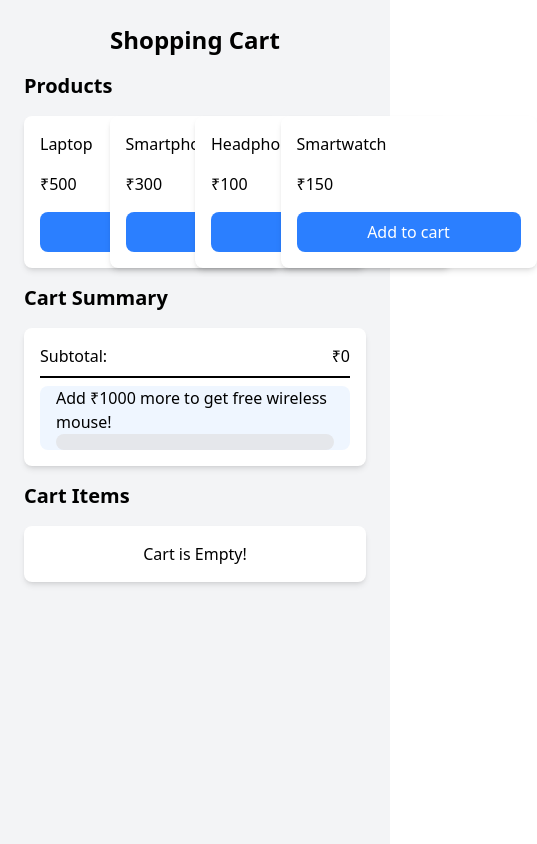
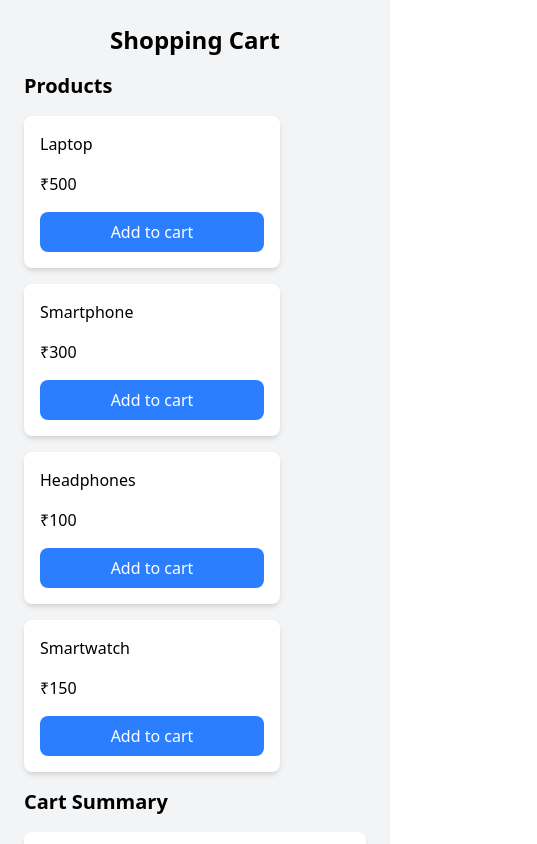
Before and after one commit to sudarshps/shoppingcart, a React (Vite) app: page / in a window 390 px wide. Shown: the top 844 px of the page, 537 px wide, since content can reach past the window. Built offline with nearby package versions, Linux system fonts and the light colour scheme.

Commit message:
responsive

```diff
--- a/src/components/Products.jsx
+++ b/src/components/Products.jsx
@@ -1,4 +1,4 @@
-import React from 'react'
+import React, { useState } from 'react'
 import { PRODUCTS } from '../data'
 
 const Products = ({addItems}) => {
@@ -8,7 +8,7 @@ const Products = ({addItems}) => {
     return (
         <div className='space-y-4'>
             <h1 className='font-semibold text-xl'>Products</h1>
-            <div className='grid grid-cols-4'>
+            <div className='grid gap-4 md:grid-cols-4'>
                 {PRODUCTS.map((product) => (
                     <div key={product.id} className='bg-white shadow-md w-64 rounded-lg space-y-4 p-4'>
                         <h1>{product.name}</h1>
```
